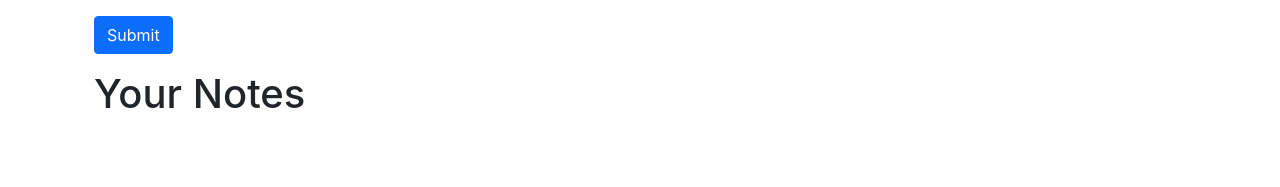
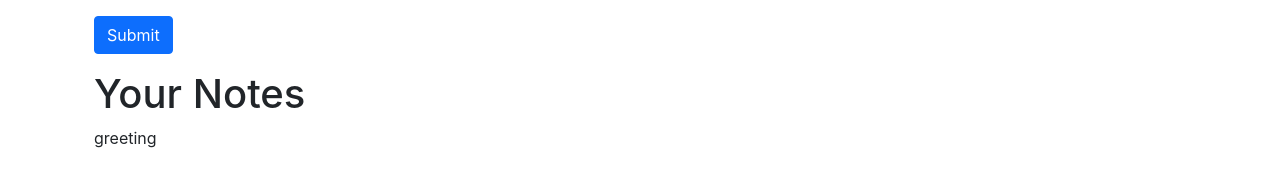
Before and after one commit to VaishnavRaundal1401/note-nimbus, a React (Create React App) app: page / in a window 1280 px wide. Shown: the part 349-536 px from the top of the page. Built offline with nearby package versions, Linux system fonts and the light colour scheme.

Commit message:
context v2

```diff
--- a/src/components/Home.js
+++ b/src/components/Home.js
@@ -1,7 +1,10 @@
 import React from 'react'
 import { useContext } from 'react'
+import noteContext from '../context/notes/noteContext';
 
 function Home() {
+  const context = useContext(noteContext);
+  const {notes, setNotes} = context;
   return (
     <div>
       <div className="container my-3">
@@ -26,6 +29,9 @@ function Home() {
 
       <div className="container my-3">
         <h1>Your Notes</h1>
+        {notes.map((notes) =>{
+          return notes.title;
+        })}
       </div>
     </div>
   )
```
